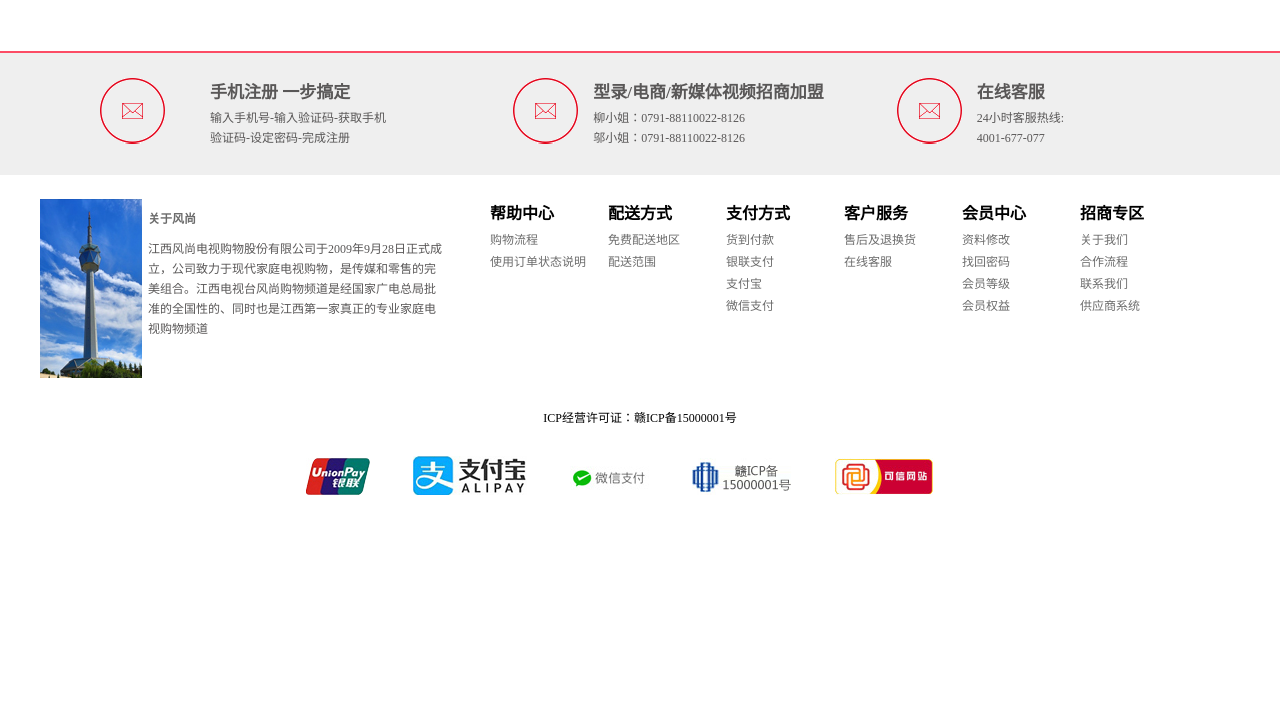
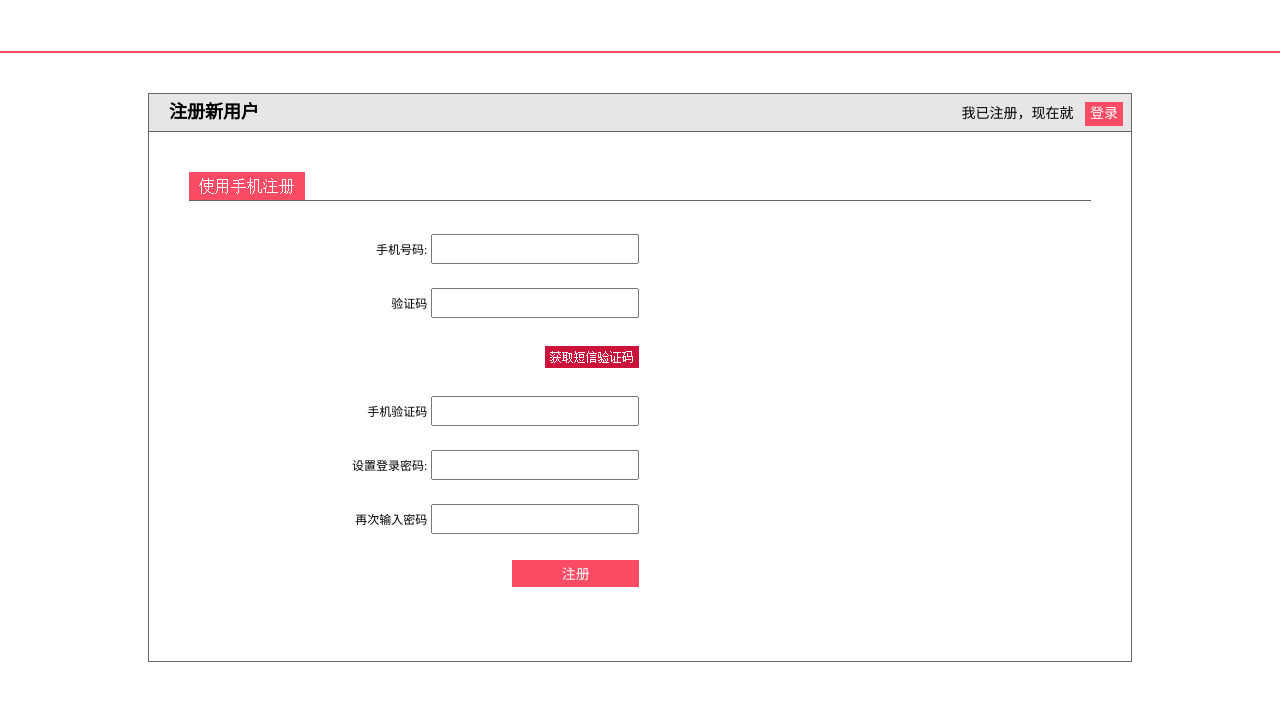
Before and after one commit to xiaoxiaoql/fengshang, a website with bundled scripts: page src/html/register.html in a window 1280 px wide. Shown: the part 139-840 px from the top of the page. Before the commit the page ends 800 px from the top, so only its background shows below. Built offline with nearby package versions, Linux system fonts and the light colour scheme.

Commit message:
完成注册页面布局

```diff
--- a/src/html/index.html
+++ b/src/html/index.html
@@ -3,6 +3,7 @@
 <head>
 	<meta charset="UTF-8">
 	<title>风尚</title>
+	<link href="../img/logo.ico" rel="shortcut icon"/>
 	<link rel="stylesheet" href="../css/basecss.css">
 	<link rel="stylesheet" href="../css/header.css">
 	<link rel="stylesheet" href="../css/footer.css">
--- a/src/html/register.html
+++ b/src/html/register.html
@@ -20,7 +20,72 @@
 			<div id="header-top"></div>
 			<div id="header-center"></div>
 	</div>
-	<main></main>
+	<main>
+		<div class="wrap">
+			<div class="regist">
+				<div class="title clear">
+					<h2>注册新用户</h2>
+					<div class="title-lg">
+						<span>我已注册，现在就</span>
+						<a href="#">登录</a>
+					</div>
+				</div>
+				<div class="contain">
+					<a href="#"><img src="../img/phone.gif" alt=""></a>
+					<div class="form-reg">
+						<table>
+							<tr>
+								<td>手机号码:</td>
+								<td>
+									<input type="text" id="user">
+								</td>
+								<td>
+									<p class="tips">请输入手机号</p>
+								</td>
+							</tr>
+							<tr>
+								<td>验证码</td>
+								<td><input type="text" id="code"></td>
+								<td></td>
+							</tr>
+							<tr>
+								<td></td>
+								<td><a href="#"><img src="../img/messagecode.gif" alt=""></a></td>
+								<td></td>
+							</tr>
+							<tr>
+								<td>手机验证码</td>
+								<td><input type="text" id="telcode"></td>
+								<td><p class="tips">手机验证码不能为空</p></td>
+							</tr>
+							<tr>
+								<td>设置登录密码:</td>
+								<td><input type="pasword" id="pasword"></td>
+								<td>
+									<p class="tips">密码不能为空</p>
+								</td>
+							</tr>
+							<tr>
+								<td>再次输入密码</td>
+								<td><input type="password" id="repasw"></td>
+								<td>
+									<p class="tips">确认密码不能为空</p>
+								</td>
+
+							</tr>
+							<tr>
+								<td></td>
+								<td><button type="submit" class="regsbtn">注册</button></td>
+								<td></td>
+							</tr>
+
+						</table>
+					</div>
+				</div>
+			</div>
+		</div>
+
+	</main>
 	<div id="footer"></div>
 
 </body>
--- a/src/js/register.js
+++ b/src/js/register.js
@@ -2,6 +2,23 @@ define(['jquery'],function($){
 	return function(){
 		$('#header-top').load('header.html');
 		$('#footer').load('footer.html');
+		var username;
+		var pasw;
+		$(':submit').click(function(){
+			username=$('#user').val();
+			pasw=$('#pasword').val();
+			$.ajax({
+				url:'http://localhost/fs/src/php/register.php',
+				data:{username:username,pasw:pasw},
+				type:'post',
+				// dataType:'json',
+				success:function(res){
+					console.log(res);
+
+				}
+			})
+		})
+
 	}
 
 })
--- a/src/sass/register.scss
+++ b/src/sass/register.scss
@@ -13,3 +13,71 @@
 	 }
 	}
 }
+main{
+	padding:40px 0 40px 0;
+	.regist{
+		margin:0 auto;
+		border:1px solid #666;
+		width:982px;
+		.title{
+			background:#e6e6e6;
+			height:37px;
+			border-bottom:1px solid #666;
+			line-height:37px;
+			h2{
+				float:left;
+				padding-left:20px;
+			}
+			.title-lg{
+				float:right;
+				font-size:14px;
+				a{
+					display:inline-block;
+					line-height:14px;
+					padding: 5px;
+					color:#fff;
+					margin:8px;
+					background:#fc4c65;
+				}
+			}
+
+		}
+		.contain{
+			padding:40px 40px 60px;;
+
+			a{
+				img{vertical-align:bottom;}
+			}
+			.form-reg{
+				border-top:1px solid #666;
+				table{
+					text-align:right;
+					margin-left:160px;
+					margin-top:20px;
+					td{
+						height:50px;
+						input{
+							width:200px;
+							height:24px;
+							&.code{
+								widtd:80px;
+							}
+						}
+						.tips{
+							display:none;
+							color:#fc4c65;
+						}
+						.regsbtn{
+							width:127px;
+							height:27px;
+							background:#fc4c65;
+							border:none;
+							color:#fff;
+							font-size:14px;
+						}
+					}
+				}
+			}
+		}
+	}
+}
```
Also changed, not shown: src/css/register.css, src/img/messagecode.gif (added), src/img/phone.gif (added), 1 other file.
